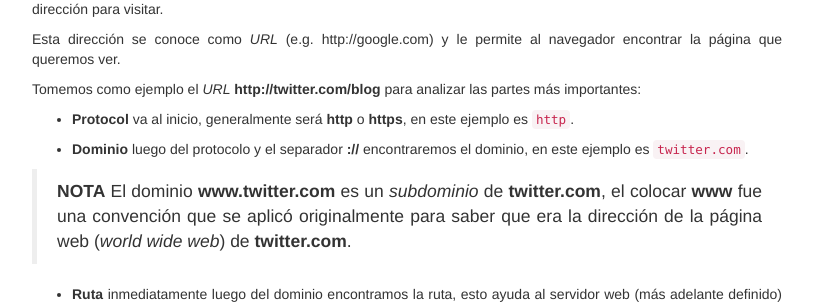
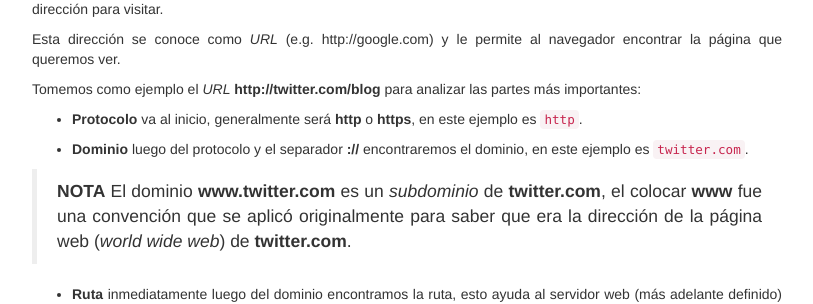
Before and after one commit to dcestari/dcestari.github.com, a Jekyll site: the page built from blog/_posts/2014-05-01-como-funciona-la-web.md, in a window 1280 px wide and 900 px high, scrolled down 654 px. Shown: the part 149-453 px from the top of the window, without its empty margins (38-851 px from the left). Built offline with Jekyll 4.4.1, drawn with Linux system fonts in a browser that asks for light colours; nearby versions of some CDN libraries; comment, search, counter and statistics services are not loaded.

Commit message:
Fix typo in latest article
"Protocol" was in English even though the article was written in Spanish

```diff
--- a/blog/_posts/2014-05-01-como-funciona-la-web.md
+++ b/blog/_posts/2014-05-01-como-funciona-la-web.md
@@ -28,7 +28,7 @@ Esta dirección se conoce como *URL* (e.g. http://google.com) y le permite al na
 
 Tomemos como ejemplo el *URL* **http://twitter.com/blog** para analizar las partes más importantes:
 
-- **Protocol** va al inicio, generalmente será **http** o **https**, en este ejemplo es `http`.
+- **Protocolo** va al inicio, generalmente será **http** o **https**, en este ejemplo es `http`.
 
 - **Dominio** luego del protocolo y el separador **://** encontraremos el dominio, en este ejemplo es `twitter.com`.
 
```
